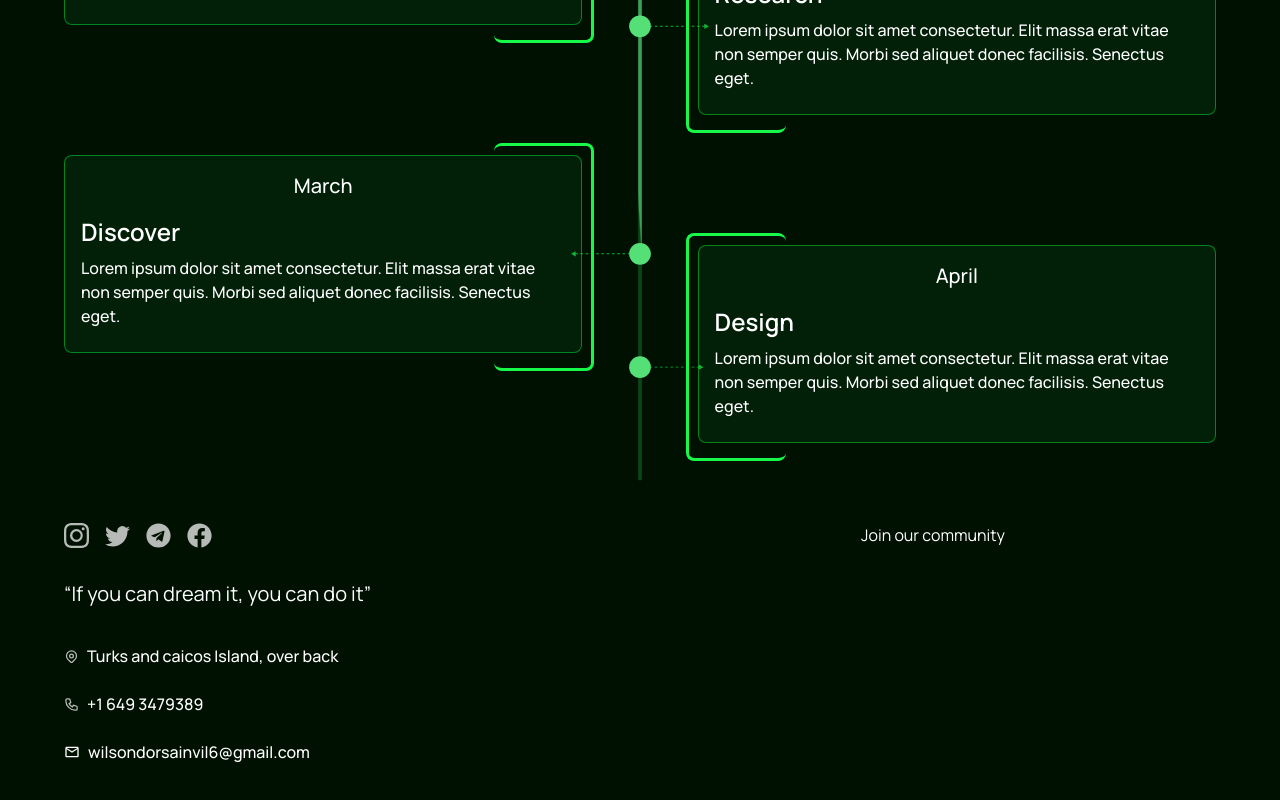
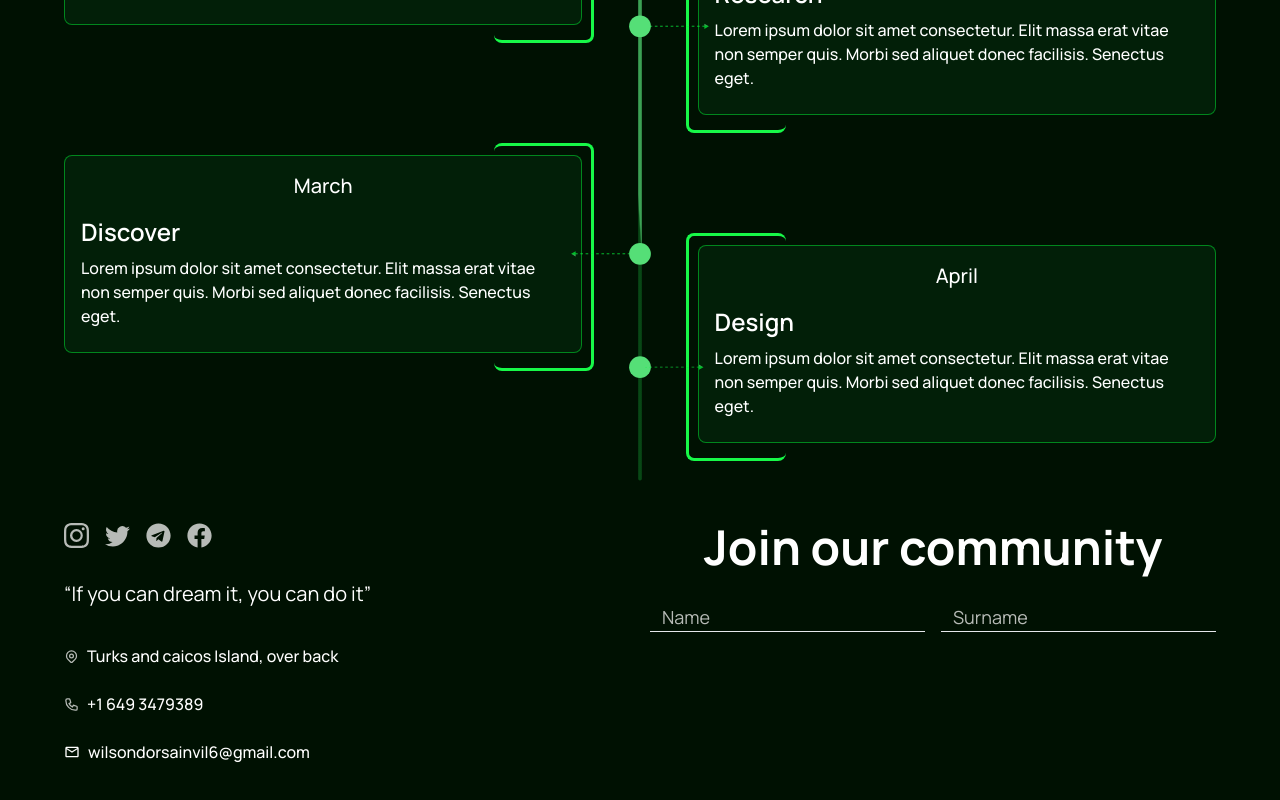
Before and after one commit to gift56/DxxCoin, a React (Vite) app: page / in a window 1280 px wide. Shown: the part 2250-3050 px from the top of the page. Built offline with nearby package versions, Linux system fonts and the light colour scheme.

Commit message:
working on location

```diff
--- a/src/components/Join.jsx
+++ b/src/components/Join.jsx
@@ -66,8 +66,27 @@ const Join = () => {
             </div>
           </div>
           <div className="flex-1 flex items-center justify-center flex-col gap-8">
-            <h2>Join our community</h2>
-
+            <h2 className="font-bold text-3xl xl:text-5xl">
+              Join our community
+            </h2>
+            <div className="flex flex-col gap-5 w-full">
+              <div className="flex items-center justify-between w-full gap-4">
+                <div className="w-[50%]">
+                  <input
+                    type="text"
+                    className="w-full bg-transparent border-b text-lg font-normal placeholder:text-[#ffffffb7] pl-3 outline-none"
+                    placeholder="Name"
+                  />
+                </div>
+                <div className="w-[50%]">
+                  <input
+                    type="text"
+                    className="w-full bg-transparent border-b text-lg font-normal placeholder:text-[#ffffffb7] pl-3 outline-none"
+                    placeholder="Surname"
+                  />
+                </div>
+              </div>
+            </div>
           </div>
         </div>
       </div>
```
